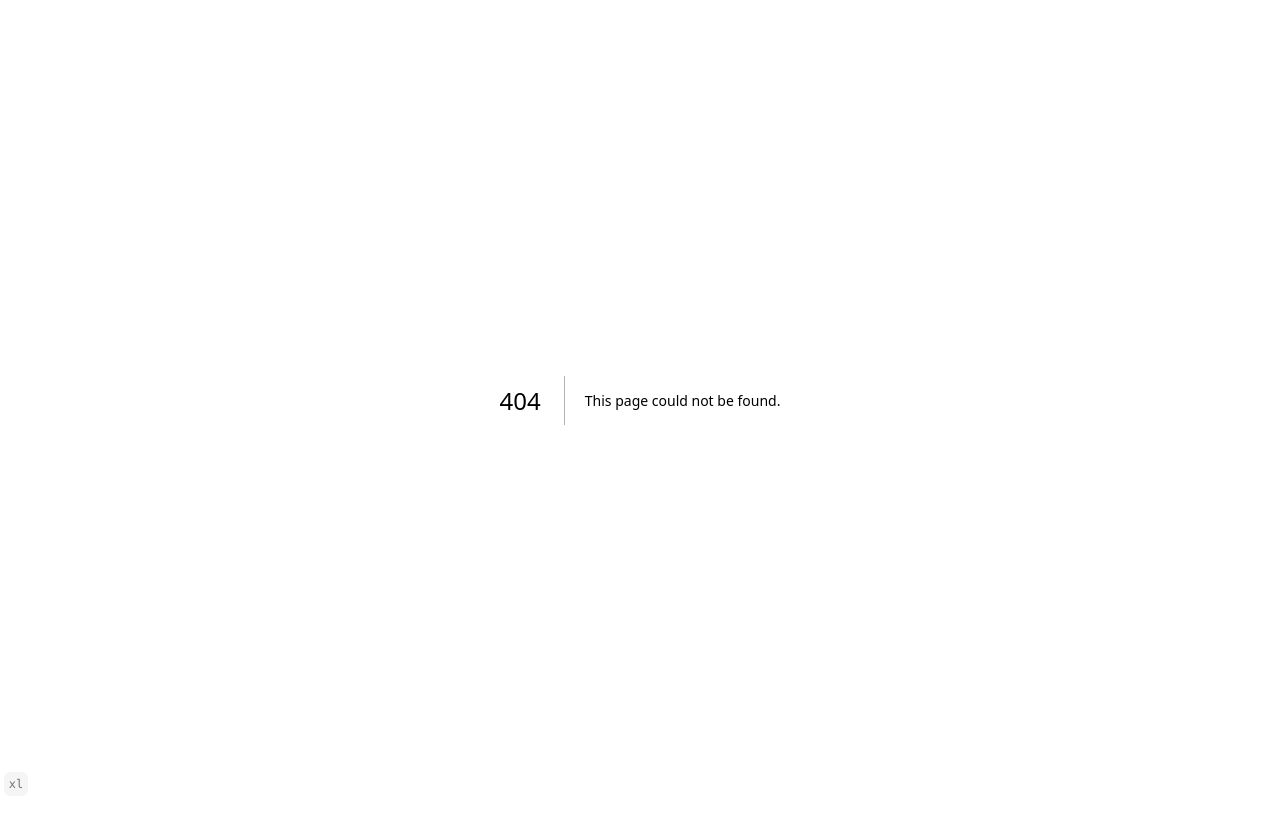
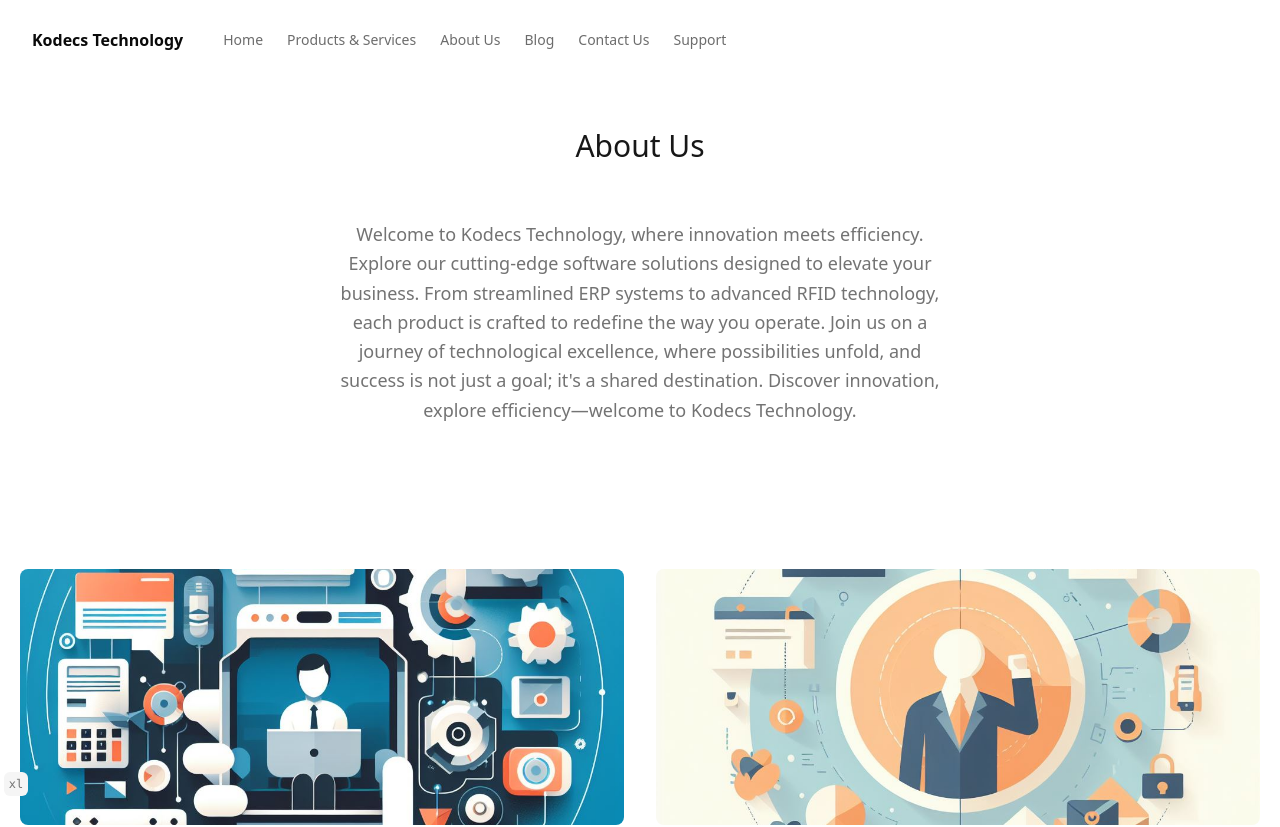
Before and after one commit to sharkaie/kodecs, a Next.js app: page /about-kodecs-technology in a window 1280 px wide. Before the commit this address had no page. Shown: the top 827 px of the page. Before the commit the page ends 800 px from the top, so only its background shows below. Built offline with nearby package versions, Linux system fonts and the light colour scheme.

Commit message:
fix: about page url title change

```diff
--- a/src/app/(web)/about-us/page.tsx
+++ b/src/app/(web)/about-kodecs-technology/page.tsx
@@ -8,11 +8,11 @@ import { cn } from "@/lib/utils"
 type Props = {}
 
 export const metadata: Metadata = {
-    title: "About Us Innovators in Cutting-Edge Solutions",
+    title: "About Kodecs Technology Innovators in Cutting-Edge Solutions",
     description:
         "Discover the story of Kodecs Technology, where innovation meets efficiency. Learn about our mission, values, and commitment to providing tailored and cutting-edge solutions for businesses.",
     keywords: [
-        "About Kodecs",
+        "About Kodecs Technology",
         "Innovation",
         "Cutting-edge solutions",
         "Tailored solutions",
```
